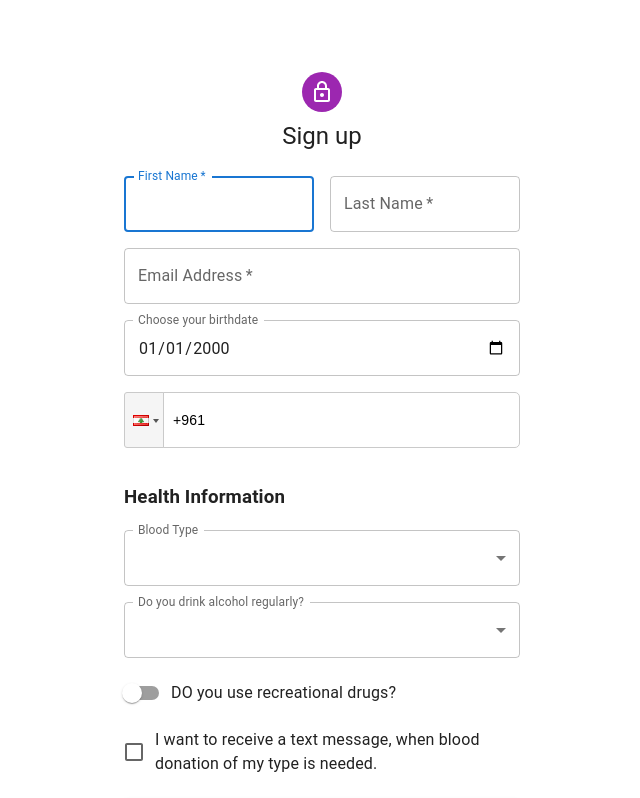
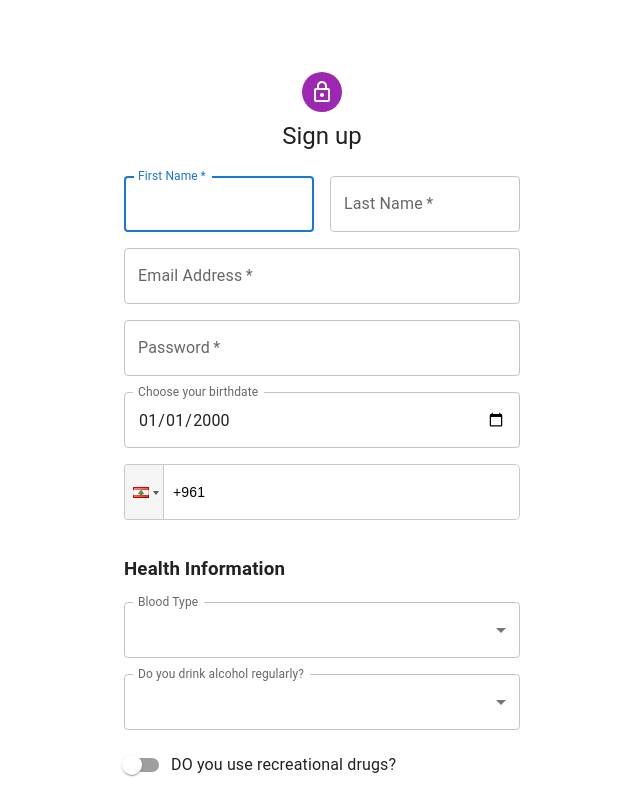
Before and after one commit to EDAC-Rocket-Team/EDAC, a React (Create React App) app in the folder frontend/: page /sud in a window 1280 px wide. Shown: the top 798 px of the page, without its empty margins (318-958 px from the left). Built offline with nearby package versions, Linux system fonts and the light colour scheme.

Commit message:
Final Biro Committ

```diff
--- a/frontend/src/pages/SignupBen.js
+++ b/frontend/src/pages/SignupBen.js
@@ -21,12 +21,13 @@
 import 'react-phone-input-2/lib/style.css'
 import AppHar from '@mui/material/AppBar';
 import Copyright from './Copyright';
-
+import userdata from '../userdata';
 
 
 const theme = createTheme();
 
 export default function SignupBen() {
+
   const [value, setValue] = React.useState('Address goes here!');
   const handleChange = (event) => {
     setValue(event.target.value);
--- a/frontend/src/pages/signin.js
+++ b/frontend/src/pages/signin.js
@@ -36,7 +36,7 @@
 
   //this is what happens when you press submit
   const onSubmit = (data) => {
-    //how to verify data, i used if & for statemnt
+  //how to verify data, i used if & for statemnt
     let i;
     for(i = 0; i < arguments.length; i++){
     if (data.email === userdata.email[i] && data.password === userdata.password[i]) {navigate("/grid")
--- a/frontend/src/pages/signupDonor.js
+++ b/frontend/src/pages/signupDonor.js
@@ -120,6 +120,17 @@
                 />
               </Grid>
 
+              <Grid item xs={12}>
+                <TextField
+                  required
+                  fullWidth
+                  name="password"
+                  label="Password"
+                  type="password"
+                  id="password"
+                  autoComplete="new-password"
+                />
+              </Grid>
 
               <Grid item xs={12}>
                 <div style={{
```
